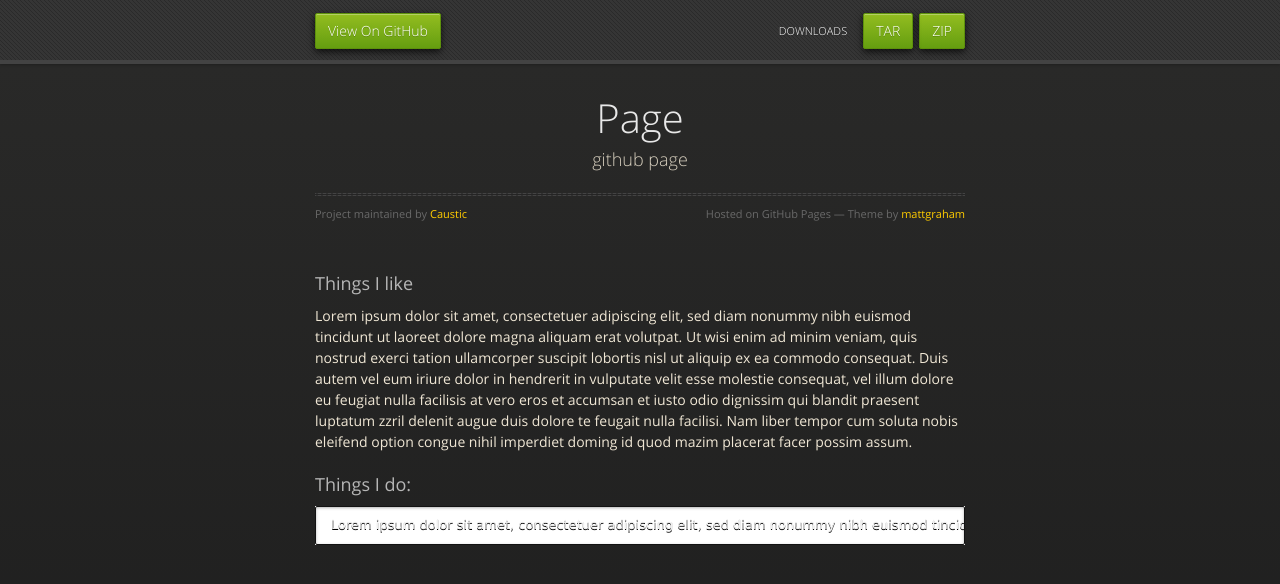
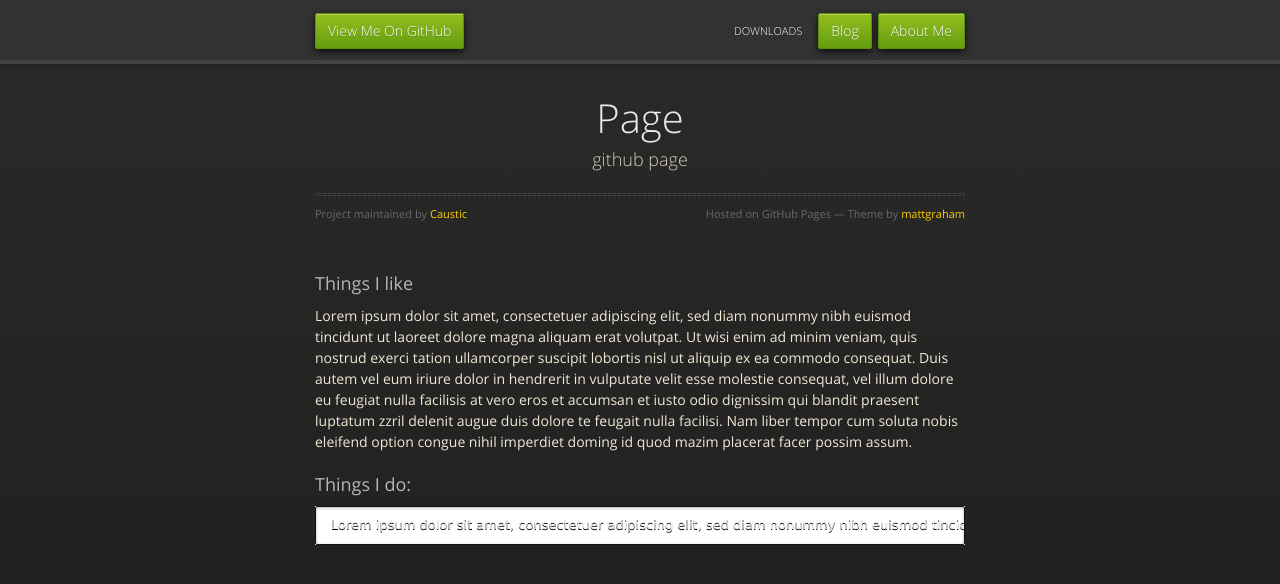
Before and after one commit to Caustic/caustic.github.com, a Jekyll site: the page built from index.markdown, in a window 1280 px wide. Shown: the top 584 px of the page. Built offline with Jekyll 4.4.1, drawn with Linux system fonts in a browser that asks for light colours; nearby versions of some CDN libraries; Markdown is read by kramdown in place of the engine named in the settings.

Commit message:
fixed links

```diff
--- a/_layouts/default.html
+++ b/_layouts/default.html
@@ -20,9 +20,9 @@
   <body>
       <div id="header">
         <nav>
-          <li class="fork"><a href="https://github.com/Caustic/page">View On GitHub</a></li>
-          <li class="downloads"><a href="https://github.com/Caustic/page/zipball/master">ZIP</a></li>
-          <li class="downloads"><a href="https://github.com/Caustic/page/tarball/master">TAR</a></li>
+          <li class="fork"><a href="https://github.com/Caustic">View Me On GitHub</a></li>
+          <li class="downloads"><a href="/">About Me</a></li>
+          <li class="downloads"><a href="/blog">Blog</a></li>
           <li class="title">DOWNLOADS</li>
         </nav>
       </div><!-- end header -->
```
